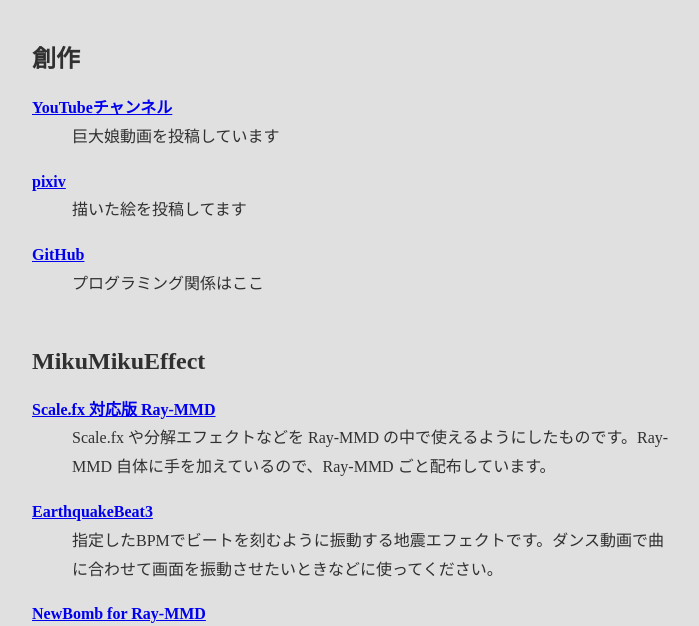
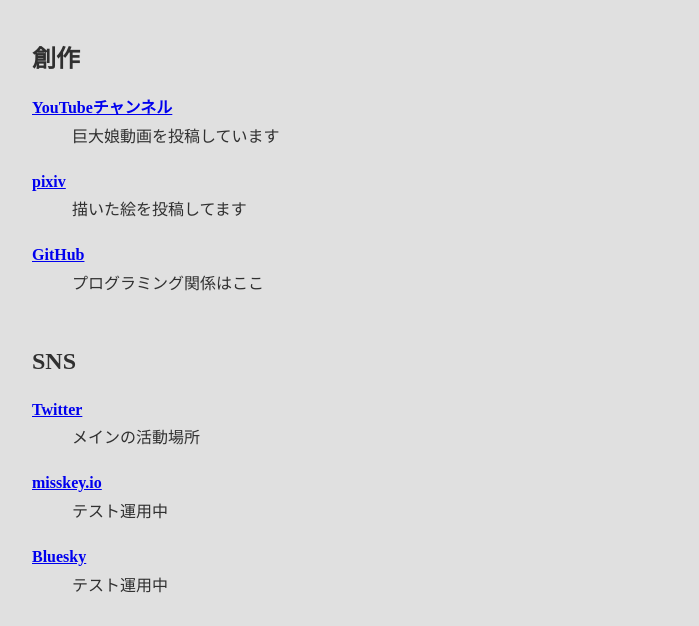
Before and after one commit to iori-komatsu/iori-komatsu.github.io, a plain HTML site: page index.html in a window 1280 px wide. Shown: the part 167-793 px from the top of the page, without its empty margins (288-987 px from the left). Drawn offline with Linux system fonts and the light colour scheme.

Commit message:
Update SNS

```diff
--- a/index.html
+++ b/index.html
@@ -25,6 +25,19 @@
   <dd>プログラミング関係はここ</dd>
 </dl>
 
+<h2>SNS</h2>
+
+<dl>
+  <dt><a href="https://twitter.com/iori_komatsu">Twitter</a></dt>
+  <dd>メインの活動場所</dd>
+
+  <dt><a href="https://misskey.io/@iori_komatsu">misskey.io</a></dt>
+  <dd>テスト運用中</dd>
+
+  <dt><a href="https://bsky.app/profile/iori-komatsu.bsky.social">Bluesky</a></dt>
+  <dd>テスト運用中</dd>
+</dl>
+
 <h2>MikuMikuEffect</h2>
 
 <dl>
@@ -50,13 +63,6 @@
   <dd>犠牲者カウンターを表示するエフェクトです。</dd>
 </dl>
 
-<h2>SNS</h2>
-
-<dl>
-  <dt><a href="https://twitter.com/iori_komatsu">Twitter</a></dt>
-  <dd>メインの活動場所</dd>
-</dl>
-
 <h2>その他</h2>
 
 <dl>
```
